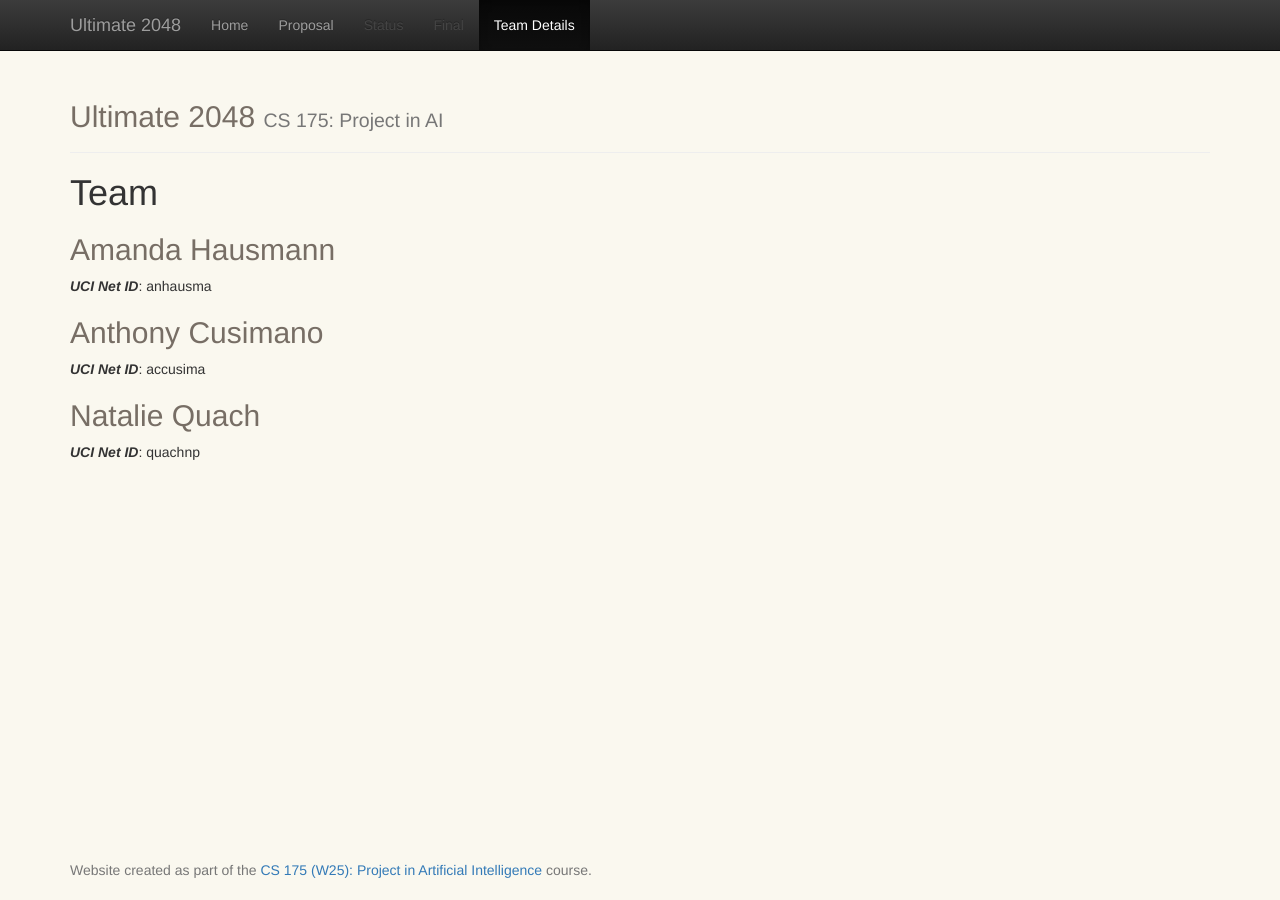
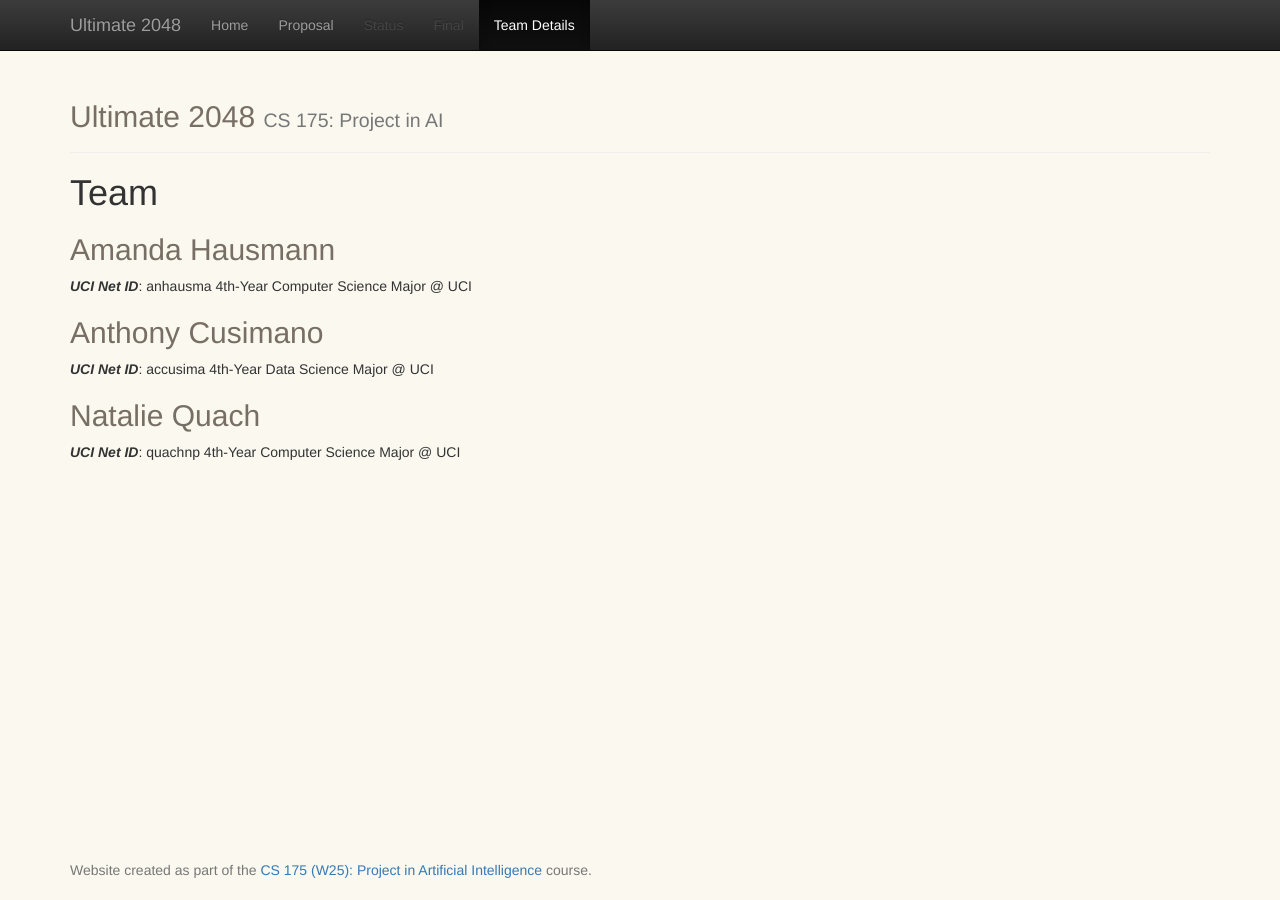
Before and after one commit to AnthonyCusi/ultimate-2048, a Jekyll site: the page built from docs/team.md, in a window 1280 px wide. Built offline with Jekyll 4.4.1, drawn with Linux system fonts in a browser that asks for light colours.

Commit message:
added more detail to team page

```diff
--- a/docs/team.md
+++ b/docs/team.md
@@ -8,9 +8,12 @@ title:  Team
 
 ## Amanda Hausmann
 ***UCI Net ID***: anhausma
+4th-Year Computer Science Major @ UCI
 
 ## Anthony Cusimano
 ***UCI Net ID***: accusima
+4th-Year Data Science Major @ UCI
 
 ## Natalie Quach
 ***UCI Net ID***: quachnp
+4th-Year Computer Science Major @ UCI
```
Also changed, not shown: docs/index.md (+1 -1 lines).
